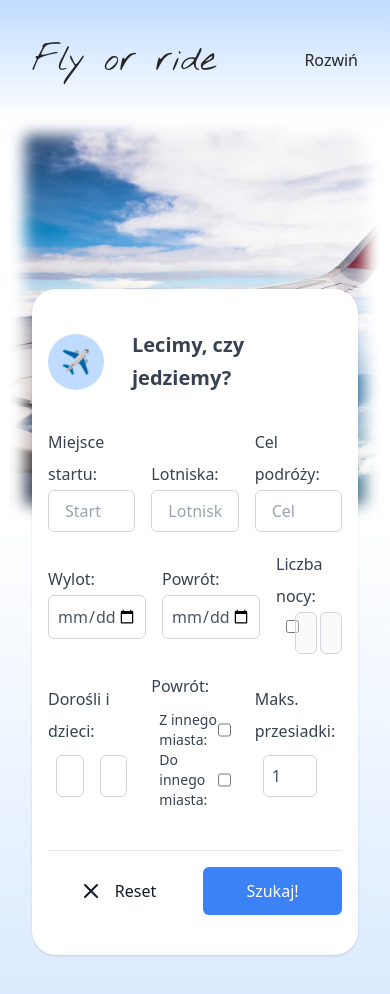
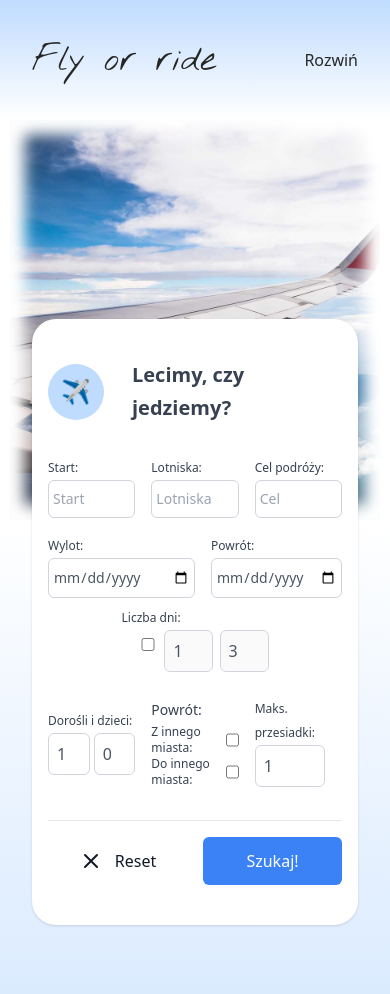
Before and after one commit to ant-st/flyorride, a Nuxt app: page / in a window 390 px wide. Shown: the top 994 px of the page. Built offline with nearby package versions, Linux system fonts and the light colour scheme.

Commit message:
Changed: RWD for devices <640px

```diff
--- a/components/PredictionsBox.vue
+++ b/components/PredictionsBox.vue
@@ -12,9 +12,9 @@ defineEmits(['update:prediction', 'closeBox']);
 <template>
   <transition name="transform-fade-down">
     <ul
-        class="flex absolute top-20 z-30 flex-col w-full truncate ... py-1 lg:bg-white rounded-md lg:shadow-md pl-2 lg:pl-0"
+        class="flex absolute top-20 z-30 flex-col w-full truncate ... py-1 bg-white rounded-md shadow-md pl-2 lg:pl-0"
     >
-      <li v-for="pred in props.preds" class="p-2">
+      <li v-for="pred in props.preds" class="p-1 sm:p-2">
         <button @click = "() => {$emit('update:prediction', pred); $emit('closeBox');}" class="text-sm">{{pred}}</button>
       </li>
     </ul>
--- a/components/TheSearchBox.vue
+++ b/components/TheSearchBox.vue
@@ -106,8 +106,8 @@ export default {
               <!-- Start i cel -->
               <div class="flex flex-row justify-between space-x-4">
                 <div class="relative flex flex-col" >
-                  <label class="leading-loose">Miejsce startu:</label>
-                  <input required @focus="activateInput('from')"  type="text" v-model="searchQuery.from" class=" px-4 py-2 border focus:ring-gray-500 focus:border-gray-900 w-full sm:text-sm border-gray-300 rounded-md focus:outline-none text-gray-600" placeholder="Start">
+                  <label class="leading-loose text-xs sm:text-basic">Start:</label>
+                  <input required @focus="activateInput('from')"  type="text" v-model="searchQuery.from" class="px-1 sm:px-4 py-2  border focus:ring-gray-500 focus:border-gray-900 w-full text-sm border-gray-300 rounded-md focus:outline-none text-gray-600" placeholder="Start">
                   <PredictionsBox
                       :preds='preds'
                       v-if="activeInput === 'from' && preds.length"
@@ -116,8 +116,8 @@ export default {
                   />
                 </div>
                 <div class="relative flex flex-col justify-end" >
-                  <label class="leading-loose">Lotniska:</label>
-                  <input required @focus="activateInput('airport')"  type="text" v-model="searchQuery.airport" class="px-4 py-2 border focus:ring-gray-500 focus:border-gray-900 w-full sm:text-sm border-gray-300 rounded-md focus:outline-none text-gray-600" placeholder="Lotniska">
+                  <label class="leading-loose text-xs sm:text-basic">Lotniska:</label>
+                  <input required @focus="activateInput('airport')"  type="text" v-model="searchQuery.airport" class="px-1 sm:px-4 py-2 border focus:ring-gray-500 focus:border-gray-900 w-full text-sm border-gray-300 rounded-md focus:outline-none text-gray-600" placeholder="Lotniska">
                   <PredictionsBox
                       :preds='preds'
                       v-if="activeInput === 'airport' && preds.length"
@@ -126,8 +126,8 @@ export default {
                   />
                 </div>
                 <div class="relative flex flex-col">
-                  <label class="leading-loose">Cel podróży:</label>
-                  <input required @focus="activateInput('to')"  type="text" v-model="searchQuery.to" class="px-4 py-2 border focus:ring-gray-500 focus:border-gray-900 w-full sm:text-sm border-gray-300 rounded-md focus:outline-none text-gray-600" placeholder="Cel">
+                  <label class="leading-loose text-xs sm:text-basic">Cel podróży:</label>
+                  <input required @focus="activateInput('to')"  type="text" v-model="searchQuery.to" class="px-1 py-2 sm:px-4  border focus:ring-gray-500 focus:border-gray-900 w-full text-sm border-gray-300 rounded-md focus:outline-none text-gray-600" placeholder="Cel">
                   <PredictionsBox
                       :preds='preds'
                       v-if="activeInput === 'to' && preds.length"
@@ -137,27 +137,29 @@ export default {
                 </div>
               </div>
               <!-- Daty -->
-              <div class="flex flex-row justify-between items-center space-x-4">
-                <div class="flex flex-col w-1/3 items-between">
-                  <label class="leading-loose">Wylot{{searchQuery.dateInterval ? ' od ' : ''}}:</label>
+              <div class="flex flex-row flex-wrap justify-between items-center">
+                <div class="flex flex-line justify-evenly w-full sm:w-2/3">
+                  <div class="flex flex-col items-between w-1/2">
+                    <label class="leading-loose text-xs sm:text-basic">Wylot{{searchQuery.dateInterval ? ' od ' : ''}}:</label>
                     <div class="relative focus-within:text-gray-600 text-gray-400 w-full">
-                    <input required type="date" v-model="searchQuery.startDate" class="md:pr-4 md:pl-10 px-2 py-2 border focus:ring-gray-500 focus:border-gray-900 w-full sm:text-sm border-gray-300 rounded-md focus:outline-none text-gray-600" placeholder="25/02/2020">
+                      <input required type="date" v-model="searchQuery.startDate" class="md:pr-4 md:pl-10 px-1 sm:px-2 py-2 border focus:ring-gray-500 focus:border-gray-900 w-full text-sm border-gray-300 rounded-md focus:outline-none text-gray-600" placeholder="25/02/2020">
                       <div class="hidden md:block absolute left-3 top-2">
                         <svg class="w-6 h-6" fill="none" stroke="currentColor" viewBox="0 0 24 24" xmlns="http://www.w3.org/2000/svg"><path stroke-linecap="round" stroke-linejoin="round" stroke-width="2" d="M8 7V3m8 4V3m-9 8h10M5 21h14a2 2 0 002-2V7a2 2 0 00-2-2H5a2 2 0 00-2 2v12a2 2 0 002 2z"></path></svg>
                       </div>
                     </div>
                   </div>
-                <div class="flex flex-col w-1/3 items-between">
-                  <label class="leading-loose">{{ searchQuery.dateInterval ? 'Wylot do:' : 'Powrót:' }}</label>
+                  <div class="flex flex-col items-between pl-4 w-1/2">
+                    <label class="leading-loose text-xs sm:text-basic">{{ searchQuery.dateInterval ? 'Wylot do:' : 'Powrót:' }}</label>
                     <div class="relative focus-within:text-gray-600 text-gray-400 w-full">
-                    <input :min="searchQuery.startDate" required type="date" v-model="searchQuery.endDate" class="md:pr-4 md:pl-10 px-2 py-2 border focus:ring-gray-500 focus:border-gray-900 w-full sm:text-sm border-gray-300 rounded-md focus:outline-none text-gray-600" placeholder="26/02/2020">
+                      <input :min="searchQuery.startDate" required type="date" v-model="searchQuery.endDate" class="md:pr-4 md:pl-10 px-1 sm:px-2 py-2 border focus:ring-gray-500 focus:border-gray-900 w-full text-sm border-gray-300 rounded-md focus:outline-none text-gray-600" placeholder="26/02/2020">
                       <div class="hidden md:block absolute left-3 top-2">
                         <svg class="w-6 h-6" fill="none" stroke="currentColor" viewBox="0 0 24 24" xmlns="http://www.w3.org/2000/svg"><path stroke-linecap="round" stroke-linejoin="round" stroke-width="2" d="M8 7V3m8 4V3m-9 8h10M5 21h14a2 2 0 002-2V7a2 2 0 00-2-2H5a2 2 0 00-2 2v12a2 2 0 002 2z"></path></svg>
                       </div>
                     </div>
                   </div>
-                <div class="flex flex-col w-1/3 items-between">
-                  <label class="leading-loose">Liczba nocy:</label>
+                </div>
+                <div class="flex flex-col justify-evenly items-between py-2 sm:py-0 sm:pl-4 w-1/2 sm:w-1/3 mx-auto">
+                  <label class="leading-loose text-xs sm:text-basic">Liczba dni:</label>
                   <div class="w-full flex flex-line justify-between">
                     <div class="relative focus-within:text-gray-600 text-gray-400 w-1/4">
                       <input type="checkbox" v-model="searchQuery.dateInterval" class="m-2 px-2 py-2 border focus:ring-gray-500 focus:border-gray-900 w-full sm:text-sm border-gray-300 rounded-md focus:outline-none text-gray-600">
@@ -209,35 +211,35 @@ export default {
               <!-- Ludzie -->
               <div class="flex flex-row justify-between items-center space-x-4">
                 <div class="flex flex-col w-1/3 items-between">
-                  <label class="leading-loose">Dorośli i dzieci:</label>
+                  <label class="leading-loose text-xs sm:text-basic">Dorośli i dzieci:</label>
                   <div class="relative focus-within:text-gray-600 text-gray-400 w-full max-w-[155px] flex flex-line">
-                    <div class="w-1/2 p-2">
+                    <div class="w-1/2 pr-0.5 sm:p-2">
                       <input type="number" v-model="searchQuery.travellers" min=1 class="px-2 py-2 border focus:ring-gray-500 focus:border-gray-900 w-full sm:text-sm border-gray-300 rounded-md focus:outline-none text-gray-600">
                     </div>
-                    <div class="w-1/2 p-2">
+                    <div class="w-1/2 pl-0.5 sm:p-2">
                       <input type="number" v-model="searchQuery.children" min=0 class="px-2 py-2 border focus:ring-gray-500 focus:border-gray-900 w-full sm:text-sm border-gray-300 rounded-md focus:outline-none text-gray-600">
                     </div>
                   </div>
                 </div>
                 <div class="flex flex-col w-1/3 items-between">
-                  <label class="leading-loose">Powrót:</label>
+                  <label class="leading-loose text-sm sm:text-basic">Powrót:</label>
                   <div class="relative w-full max-w-[155px] flex flex-line">
-                    <div class="w-full p-2">
+                    <div class="w-full sm:p-2">
                       <label class="flex flex-line w-full justify-between">
-                        <p class="text-sm ">Z innego miasta:</p>
+                        <p class="text-xs sm:text-sm ">Z innego miasta:</p>
                         <input type="checkbox" v-model="searchQuery.returnFromOther"/>
                       </label>
                       <label class="flex flex-line w-full justify-between">
-                        <p class="text-sm">Do innego miasta:</p>
+                        <p class="text-xs sm:text-sm">Do innego miasta:</p>
                         <input type="checkbox" v-model="searchQuery.returnToOther"/>
                       </label>
                     </div>
                   </div>
                 </div>
                 <div class="flex flex-col w-1/3 items-between">
-                  <label class="leading-loose">Maks. przesiadki:</label>
+                  <label class="leading-loose text-xs sm:text-basic">Maks. przesiadki:</label>
                   <div class="relative focus-within:text-gray-600 text-gray-400 w-full max-w-[155px] flex flex-line">
-                    <div class="w-[80%] p-2">
+                    <div class="w-[80%] sm:p-2">
                       <input type="number" v-model="searchQuery.stopovers" min=0 class="px-2 py-2 border focus:ring-gray-500 focus:border-gray-900 w-full sm:text-sm border-gray-300 rounded-md focus:outline-none text-gray-600">
                     </div>
                   </div>
```
Also changed, not shown: components/FlightThumb.vue (+11 -11 lines), pages/index/results.vue (+5 -5 lines). Lines whose indentation alone changed are shown as unchanged.
